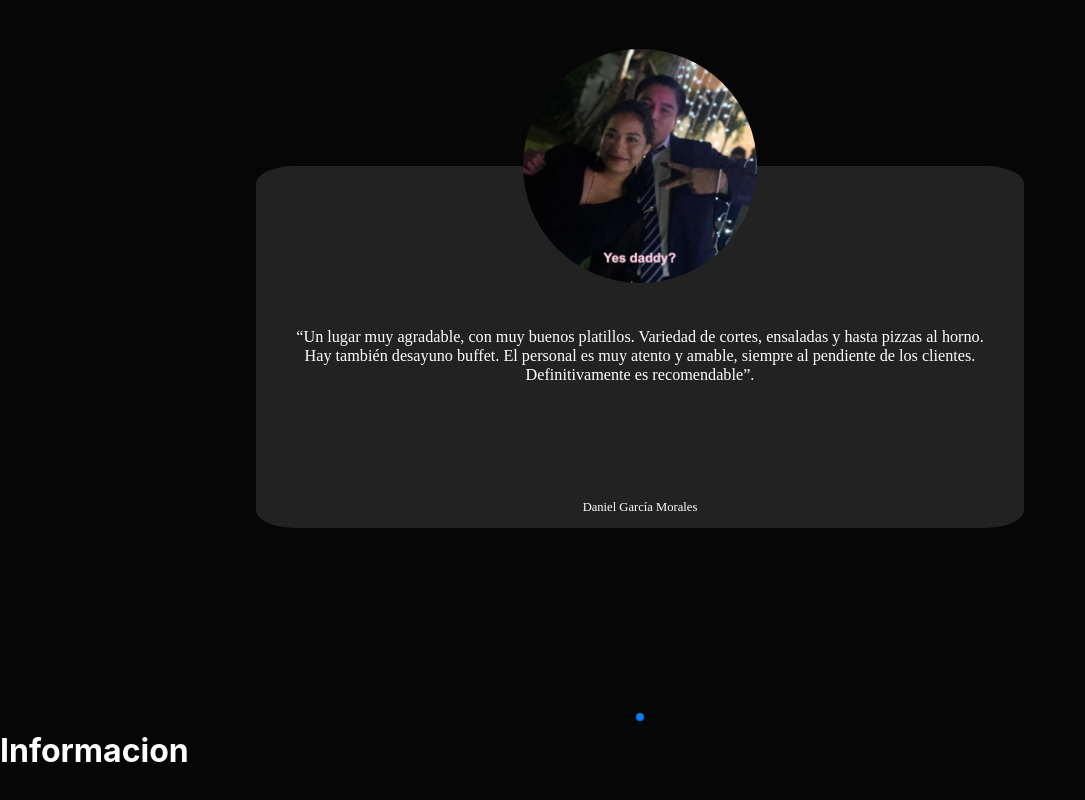
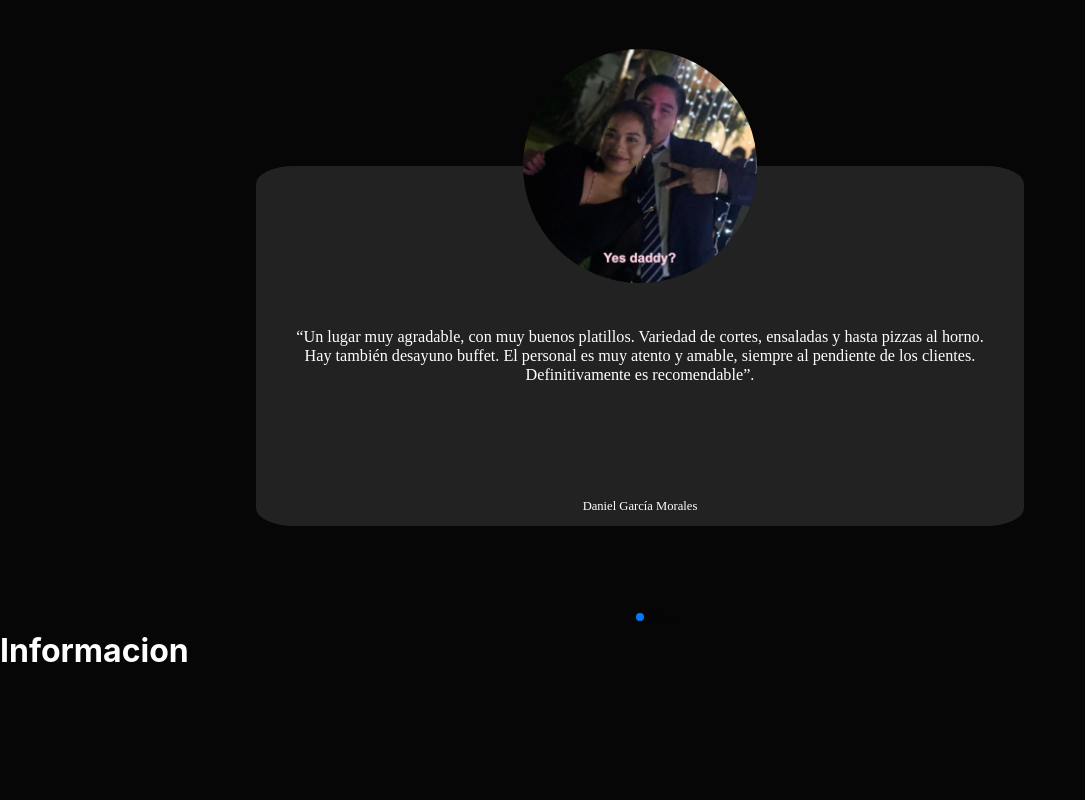
Before and after one commit to AngelTheTwin/AsaderoCienDeliveryService-client, a React (Create React App) app: page / in a window 1280 px wide. Shown: the part 1118-1918 px from the top of the page, without its empty margins (0-1085 px from the left). Built offline with nearby package versions, Linux system fonts and the light colour scheme; a web font is replaced by a local one.

Commit message:
Tarjetas swipper mas pequeñas

```diff
--- a/src/components/Testimonios/TestimoniosElements.js
+++ b/src/components/Testimonios/TestimoniosElements.js
@@ -2,9 +2,11 @@ import styled from "styled-components"
 
 export const Tarjeta = styled.div`
     width: 60%;
-	height: fit-content;
+	height: 60%;
     background-color: #222222;
     border-radius: 5%;
+	display: flex;
+	flex-direction: column;
 
 	@media screen and (max-width: 768px) {
 		width: 80%;
@@ -42,7 +44,7 @@ export const Comentario = styled.p`
 `
 
 export const Nombre = styled.p`
-    margin-top: 15%;
+    margin-top: auto;
     margin-left: 5%;
     margin-right: 5%;
     color: #FFFF;
--- a/src/components/Testimonios/swiperSlide.css
+++ b/src/components/Testimonios/swiperSlide.css
@@ -1,6 +1,6 @@
 .swiper {
   max-width: 100%;
-  height: 700px;
+  height: 600px;
 }
 
 .swiper-slide {
```
